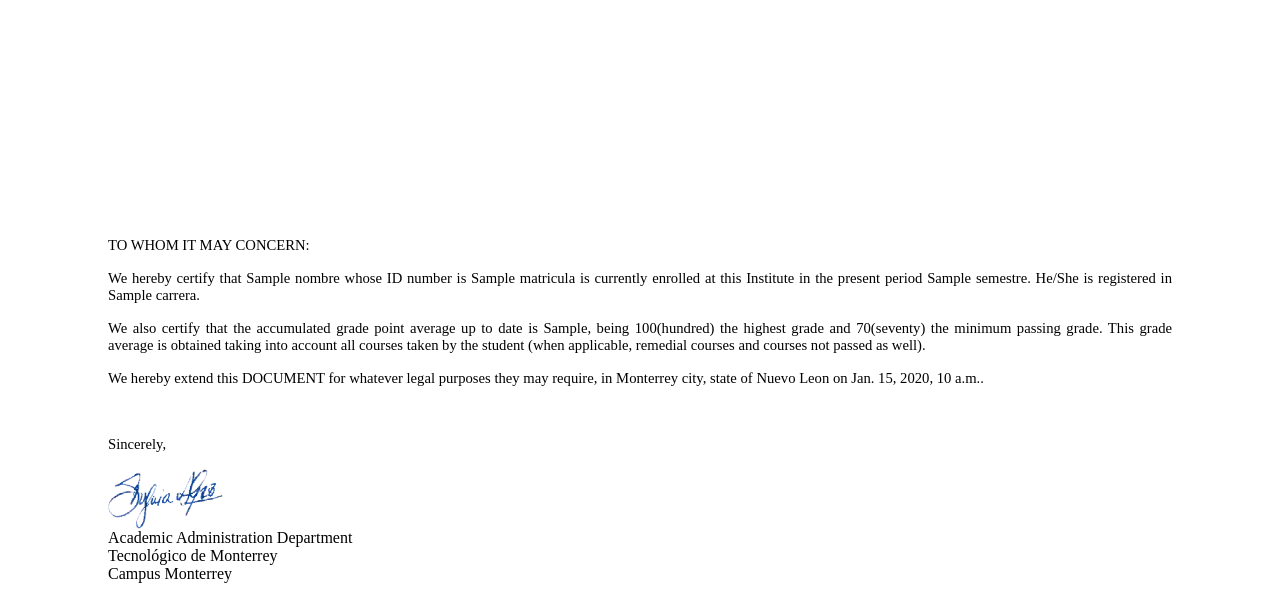
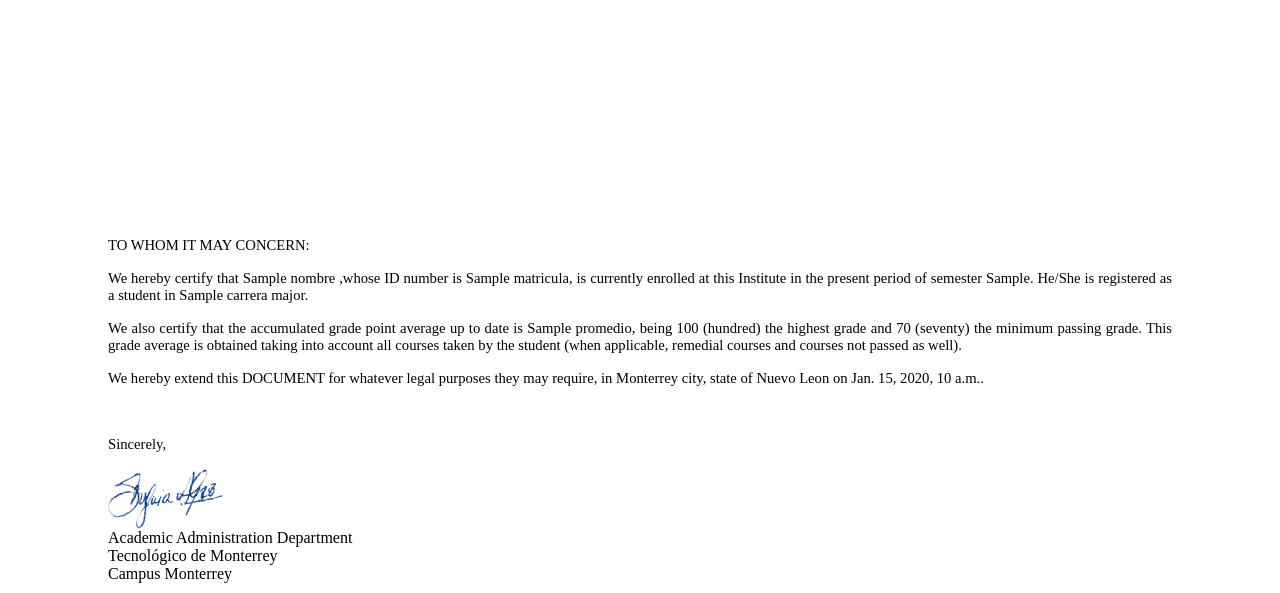
Before and after one commit to ProyectoIntegrador2018/STTA, a Django app: template back-end/STTEAPI/templates/promedioAcumuladoIngles.html in a window 1280 px wide. Shown: the top 593 px of the page. Run offline with Django 3.2, Linux system fonts and the light colour scheme; the template is opened without the code that fills it: most values are stand-ins (such as "Sample title", 1, 10 or a date in 2020).

Commit message:
Fix carta 5

```diff
--- a/back-end/STTEAPI/templates/promedioAcumuladoIngles.html
+++ b/back-end/STTEAPI/templates/promedioAcumuladoIngles.html
@@ -17,10 +17,12 @@
 
         <!-- Cuerpo -->
         <p style="text-align: justify;">
-            <span style="font-size: 11.0pt;">We hereby certify that {{nombre}} whose ID number is {{matricula}} is currently enrolled at this Institute in the present period {{semestre}}. He/She is registered in {{carrera}}.
+
+            <span style="font-size: 11.0pt;">We hereby certify that {{nombre}} ,whose ID number is {{matricula}}, is currently enrolled at this Institute in the present period of semester {{semestre_actual}}. He/She is registered as a student in {{carrera}} major.
         </p>
         <p style="text-align: justify;">
-            <span style="font-size: 11.0pt;">We also certify that the accumulated grade point average up to date is {{promedio_acumulado}}, being 100(hundred) the highest grade and 70(seventy) the minimum passing grade.  This grade average is obtained taking into account all courses taken by the student (when applicable, remedial courses and courses not passed as well).</span>
+            <span style="font-size: 11.0pt;">We also certify that the accumulated grade point average up to date is {{promedio}}, being 100 (hundred) the highest grade and 70 (seventy) the minimum passing grade.  This grade average is obtained taking into account all courses taken by the student (when applicable, remedial courses and courses not passed as well).</span>
+
         </p>
         <p style="text-align: justify;">
             <span style="font-size: 11.0pt;">We hereby extend this DOCUMENT for whatever legal purposes they may require, in Monterrey city, state of Nuevo Leon on {{fecha_actual}}.</span>
```
